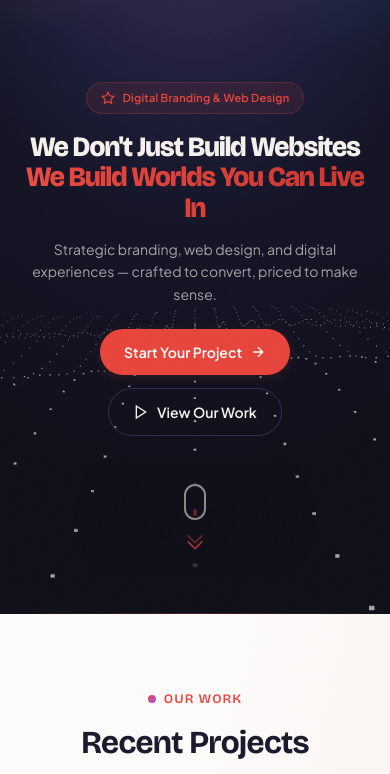
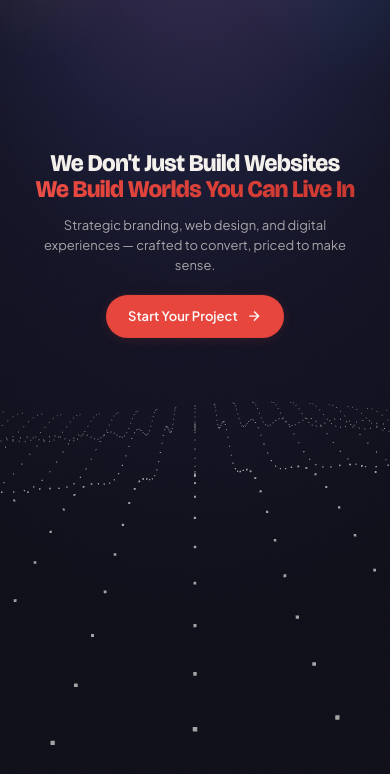
Before and after one commit to yanneettop/pixel-rebels, a website: page index.html in a window 390 px wide. Shown: the part 53-827 px from the top of the page. Drawn offline with nearby package versions, Linux system fonts and the light colour scheme; animation ran at ten frames a second.

Commit message:
fix: mobile hero — fullscreen, minimal, visually centered
Strip badge, secondary button, and scroll indicator on mobile.
Smaller h1 (24px), sub (13px), and CTA. Fullscreen 100svh hero
with content positioned at visual sweet spot (24svh from top).

Co-Authored-By: Claude Opus 4.6 <noreply@anthropic.com>

```diff
--- a/assets/styles.css
+++ b/assets/styles.css
@@ -815,32 +815,33 @@
 
     /* ── Hero mobile refinements ── */
     @media (max-width: 480px) {
-      .hero { padding: 48px 0 40px; min-height: auto; justify-content: flex-start; padding-top: clamp(80px, 16vh, 140px); }
-      .hero-badge {
-        font-size: 11px;
-        padding: 6px 14px;
-        margin-bottom: 18px;
+      .hero {
+        min-height: 100svh;
+        justify-content: flex-start;
+        padding: 0 0 40px;
       }
+      .hero .hero-inner {
+        margin-top: 24svh;
+      }
+      .hero-badge { display: none; }
       .hero h1 {
-        font-size: 28px;
-        margin-bottom: 14px;
+        font-size: 24px;
+        margin-bottom: 12px;
+        letter-spacing: -0.02em;
       }
       .hero-sub {
-        font-size: 14px;
-        margin-bottom: 24px;
-        line-height: 1.6;
+        font-size: 13px;
+        margin-bottom: 20px;
+        line-height: 1.55;
+        max-width: 320px;
       }
-      .hero-actions { gap: 12px; }
+      .hero-actions { gap: 10px; }
       .hero-actions .btn {
-        font-size: 14px;
-        padding: 12px 24px;
+        font-size: 13px;
+        padding: 11px 22px;
       }
-      .hero-scroll {
-        margin-top: 24px;
-        padding: 24px 40px;
-      }
-      .scroll-mouse { width: 22px; height: 36px; }
-      .scroll-mouse-wheel { width: 3px; height: 7px; }
+      .hero-actions .btn-secondary { display: none; }
+      .hero-scroll { display: none; }
     }
 
     /* =========================================
```
